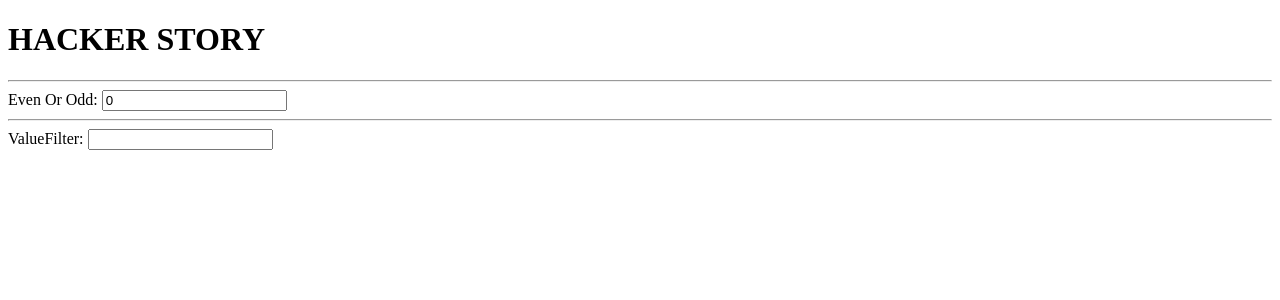
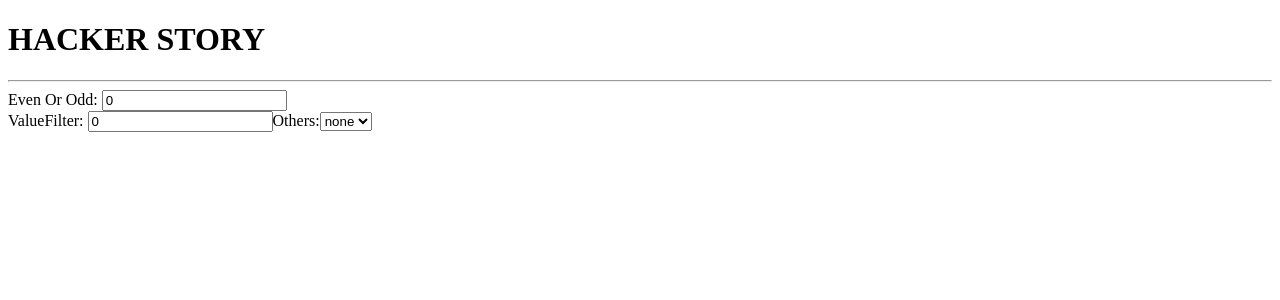
Before and after one commit to leandrodalbo/toy-chain, a React (Vite) app in the folder reactproject/hacker-stories/: page / in a window 1280 px wide. Shown: the top 300 px of the page. Built offline with nearby package versions, Linux system fonts and the light colour scheme.

Commit message:
adding more filters

```diff
--- a/reactproject/hacker-stories/src/App.tsx
+++ b/reactproject/hacker-stories/src/App.tsx
@@ -11,7 +11,7 @@ const App = () => {
     setValue(event.target.value);
     const historyValue: HistoryObject = {
       id: history.length + 1,
-      result: event.target.value % 2 == 0 ? "is even" : "is Odd",
+      result: event.target.value % 2 == 0 ? "is_even" : "is_odd",
       value: event.target.value,
     };
 
@@ -26,7 +26,6 @@ const App = () => {
 
       <hr />
       <InputsComponents inputValue={value} onChangeHandler={onChangeHandler} />
-      <hr />
       <EvenOddList values={history} />
     </div>
   );
--- a/reactproject/hacker-stories/src/components/EvenOddList.tsx
+++ b/reactproject/hacker-stories/src/components/EvenOddList.tsx
@@ -1,35 +1,56 @@
-import { useState } from "react";
+import { useState, useEffect } from "react";
 import HistoryObject from "../model-objects/HistoryObject";
 import HistoryFilter from "./HistoryFilter";
 
-const EvenOddList = (props: any) => {
-  const [filterValue, setFilterValue] = useState(undefined);
+interface EvenOddListProps {
+  values: Array<HistoryObject>;
+}
 
-  const onFilterChange = (event: any) => {
-    setFilterValue(event.target.value);
+const EvenOddList = (props: EvenOddListProps) => {
+  const { values } = props;
+
+  const [valueFilter, setValueFilter] = useState(0);
+  const [otherFilter, setOtherFilter] = useState("none");
+
+  const onValueFilterChange = (event: any) => {
+    setValueFilter(event.target.value);
   };
 
-  const filterHistoryItem = (item: HistoryObject) => {
-    let filteredByValue;
-    if (!filterValue) {
-      filteredByValue = true;
-    } else {
-      filteredByValue = item.value == filterValue;
-    }
-
-    return filteredByValue;
+  const onOtherFilterChange = (event: any) => {
+    setOtherFilter(event.target.value);
   };
 
-  const values: Array<HistoryObject> = props.values;
+  useEffect(() => {
+    setValueFilter(0);
+    setOtherFilter("none");
+  }, [values]);
+
+  const filterHistoryItem = (item: HistoryObject) => {
+    const filteredByValue =
+      (valueFilter && item.value === valueFilter) || !valueFilter;
+
+    const filterByOthers = item.result.includes(otherFilter);
+
+    return (
+      (filteredByValue && otherFilter === "none") ||
+      (!valueFilter && filterByOthers)
+    );
+  };
+
   return (
     <div>
-      <HistoryFilter inputFilterValue={filterValue} onFilterChange={onFilterChange} />
+      <HistoryFilter
+        inputFilterValue={valueFilter}
+        onFilterChange={onValueFilterChange}
+        otherFilter={otherFilter}
+        onOtherFilterChange={onOtherFilterChange}
+      />
       <ul>
         {values
           .filter((it) => filterHistoryItem(it))
           .map((it) => (
             <h1 key={it.id}>
-              <span>{it.value}</span>:<span>{it.result}</span>
+              <span>{it.value}</span>_<span>{it.result}</span>
             </h1>
           ))}
       </ul>
--- a/reactproject/hacker-stories/src/components/HistoryFilter.tsx
+++ b/reactproject/hacker-stories/src/components/HistoryFilter.tsx
@@ -1,12 +1,17 @@
 interface HistoryFilterProps {
   onFilterChange: (event: any) => void;
-  inputFilterValue: number | undefined;
+  inputFilterValue: number;
+  onOtherFilterChange: (event: any) => void;
+  otherFilter: string;
 }
 
 const HistoryFilter = (props: HistoryFilterProps) => {
-  const { onFilterChange, inputFilterValue } = props;
+  const { onFilterChange, inputFilterValue, otherFilter, onOtherFilterChange } =
+    props;
+
+  const otherFilterValues = ["none", "even", "odd"];
   return (
-    <div>
+    <>
       <label htmlFor="valueFilter">ValueFilter: </label>
       <span>
         <input
@@ -16,7 +21,20 @@ const HistoryFilter = (props: HistoryFilterProps) => {
           onChange={onFilterChange}
         />
       </span>
-    </div>
+      <label htmlFor="dropDownFilters">Others:</label>
+      <select
+        id="dropDownFilters"
+        name="historyDropDownFilter"
+        value={otherFilter}
+        onChange={onOtherFilterChange}
+      >
+        {otherFilterValues.map((it) => (
+          <option key={it} value={it}>
+            {it}
+          </option>
+        ))}
+      </select>
+    </>
   );
 };
 
```
